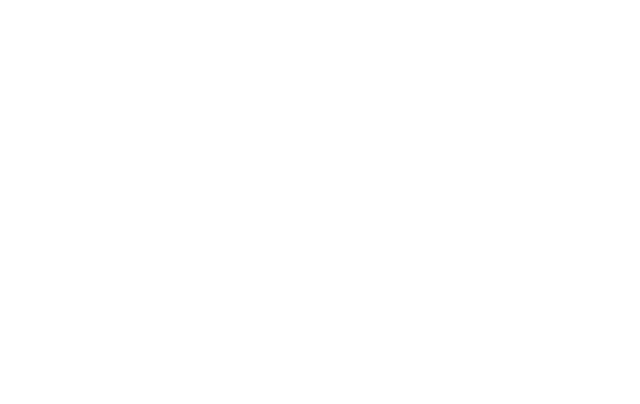
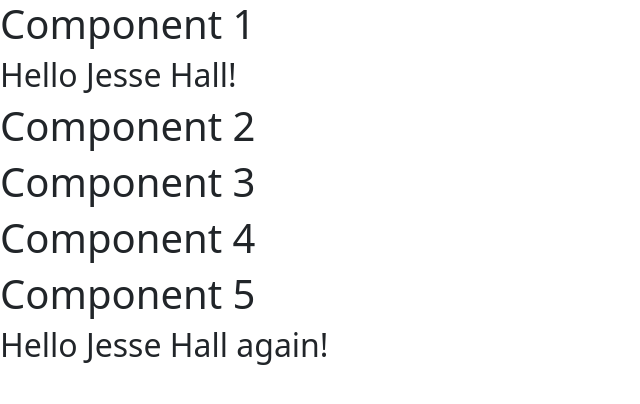
Before and after one commit to Shubhammadgical/React_Basics, a React (Create React App) app: page /usecontext in a window 1280 px wide. Before the commit this address had no page. Shown: the top 404 px of the page, without its empty margins (0-640 px from the left). Built offline with nearby package versions, Linux system fonts and the light colour scheme.

Commit message:
UseContext

```diff
--- a/src/App.js
+++ b/src/App.js
@@ -11,6 +11,7 @@
 import MultiComp from "./MultiComp";
 import DemoByClass from "./Demo2";
 import HomePage from "./WelcomePage";
+import Component1 from "./UseContext";
 
 function App() {
   return (
@@ -28,6 +29,7 @@
           <Route path="/jsx" element={<Jsx />} />
           <Route path="/demo1" element={<MainPage />} />
           <Route path="/demo2" element={<DemoByClass />} />
+          <Route path="/usecontext" element={<Component1 />} />
         </Route>
       </Routes>
     </BrowserRouter>
--- a/src/ListofBasics.jsx
+++ b/src/ListofBasics.jsx
@@ -19,6 +19,9 @@
       <a href="/multicomp">
         <h2>Multi Component </h2>
       </a>
+      <a href="/usecontext">
+        <h2>UseContext </h2>
+      </a>
       <br />
       <br />
       <h1>Demo</h1>
--- a/src/MultiComp.jsx
+++ b/src/MultiComp.jsx
@@ -1,13 +1,4 @@
 import React, { useState } from "react";
-
-function SecComp(props) {
-  const count = props.count;
-  return (
-    <div>
-      <h1>2 Function Component count : {count}</h1>
-    </div>
-  );
-}
 
 function MultiComp() {
   const [count, setcount] = useState(0);
@@ -19,9 +10,28 @@
       <h1>1 Function Component btn clicked {count} times</h1>
       <button onClick={handleclick}>Click me</button>
       <SecComp count={count} />
+      <ThirdComp count={count} />
       {/* {SecComp(count)} */}
     </div>
   );
 }
 
+function SecComp(props) {
+  const count = props.count;
+  return (
+    <div>
+      <h1>2 Function Component count : {count}</h1>
+    </div>
+  );
+}
+
+function ThirdComp(props) {
+  const count = props.count;
+  return (
+    <div>
+      <h1>3 Function Component count : {count}</h1>
+    </div>
+  );
+}
+
 export default MultiComp;
--- /dev/null
+++ b/src/UseContext.jsx
@@ -0,0 +1,53 @@
+import React, { createContext, useState, useContext } from "react";
+const UserContext = createContext();
+function Component1() {
+  const [user, setUser] = useState("Jesse Hall");
+
+  return (
+    <UserContext.Provider value={user}>
+      <h1>Component 1</h1>
+      <h2>{`Hello ${user}!`}</h2>
+      <Component2 />
+    </UserContext.Provider>
+  );
+}
+function Component2() {
+  return (
+    <>
+      <h1>Component 2</h1>
+      <Component3 />
+    </>
+  );
+}
+
+function Component3() {
+  const [user, setUser] = useState("Shubham");
+  return (
+    <>
+      <h1>Component 3</h1>
+      <Component4 />
+    </>
+  );
+}
+
+function Component4() {
+  return (
+    <>
+      <h1>Component 4</h1>
+      <Component5 />
+    </>
+  );
+}
+
+function Component5() {
+  const user = useContext(UserContext);
+
+  return (
+    <>
+      <h1>Component 5</h1>
+      <h2>{`Hello ${user} again!`}</h2>
+    </>
+  );
+}
+
+export default Component1;
```
Also changed, not shown: 1 other file (tests, documents, lock files or other folders).
